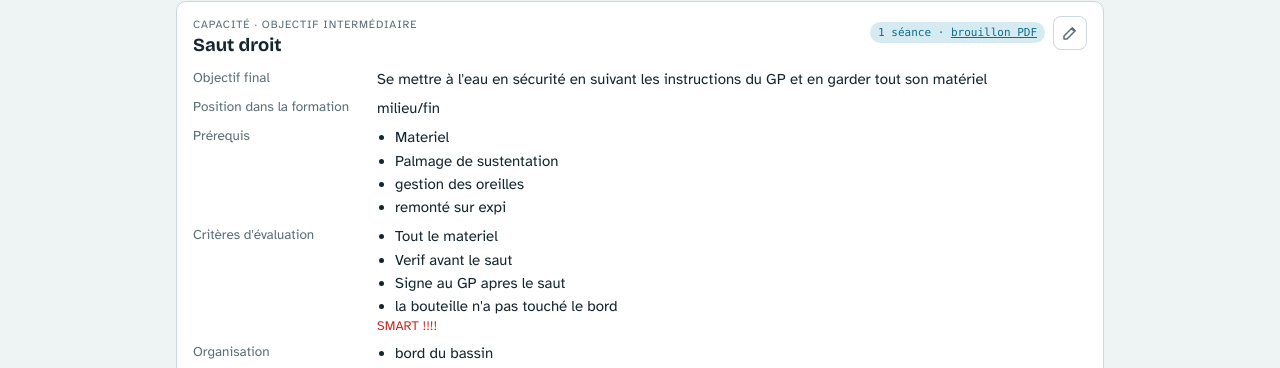
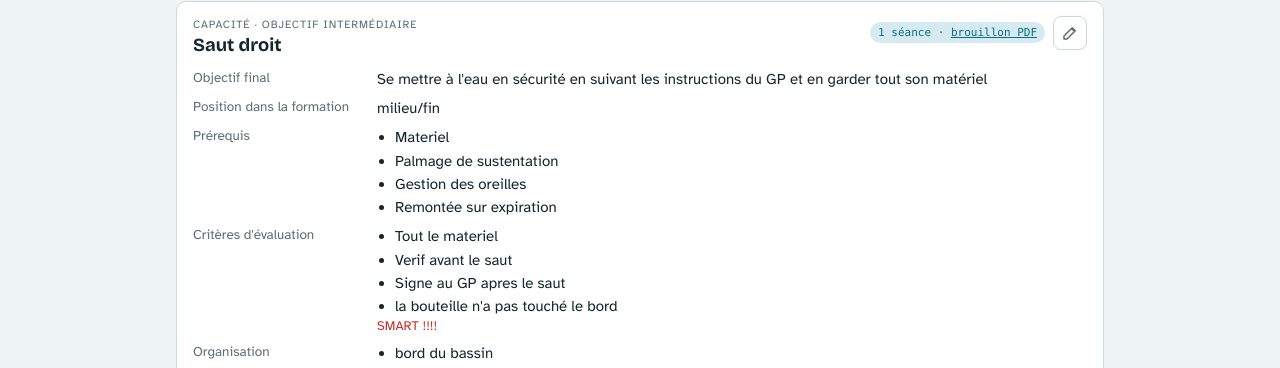
Before and after one commit to thomasGuibert/plongee, a Jekyll site: the page built from _competences/se-mettre-a-l-eau.md, in a window 1280 px wide. Shown: the part 525-893 px from the top of the page. Built offline with Jekyll 4.4.1, drawn with Linux system fonts in a browser that asks for light colours.

Commit message:
Modifier la capacité « Saut droit » depuis le site

```diff
--- a/_data/capacites/saut-droit.yml
+++ b/_data/capacites/saut-droit.yml
@@ -10,8 +10,8 @@ blanc:
     texte:
       - "Materiel"
       - "Palmage de sustentation"
-      - "gestion des oreilles"
-      - "remonté sur expi"
+      - "Gestion des oreilles"
+      - "Remontée sur expiration"
   - champ: "Critères d'évaluation"
     texte:
       - "Tout le materiel"
```
